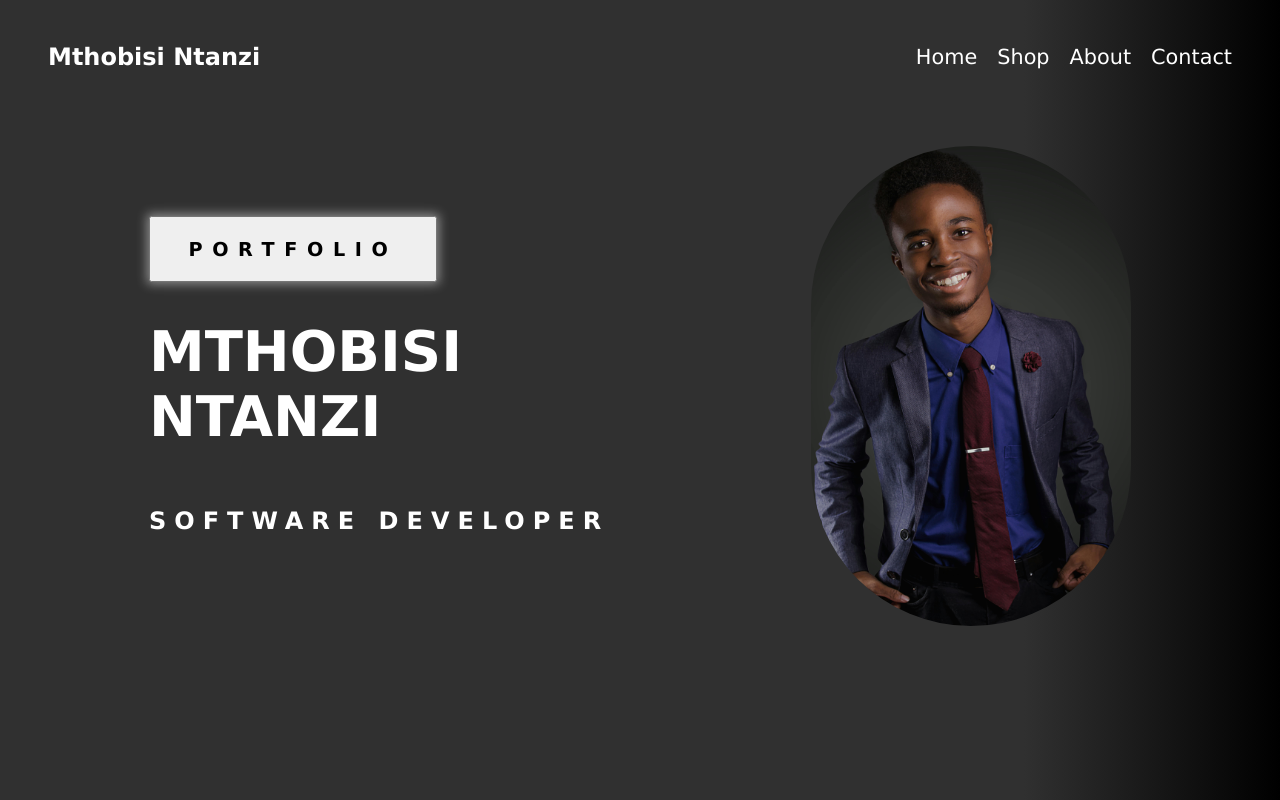
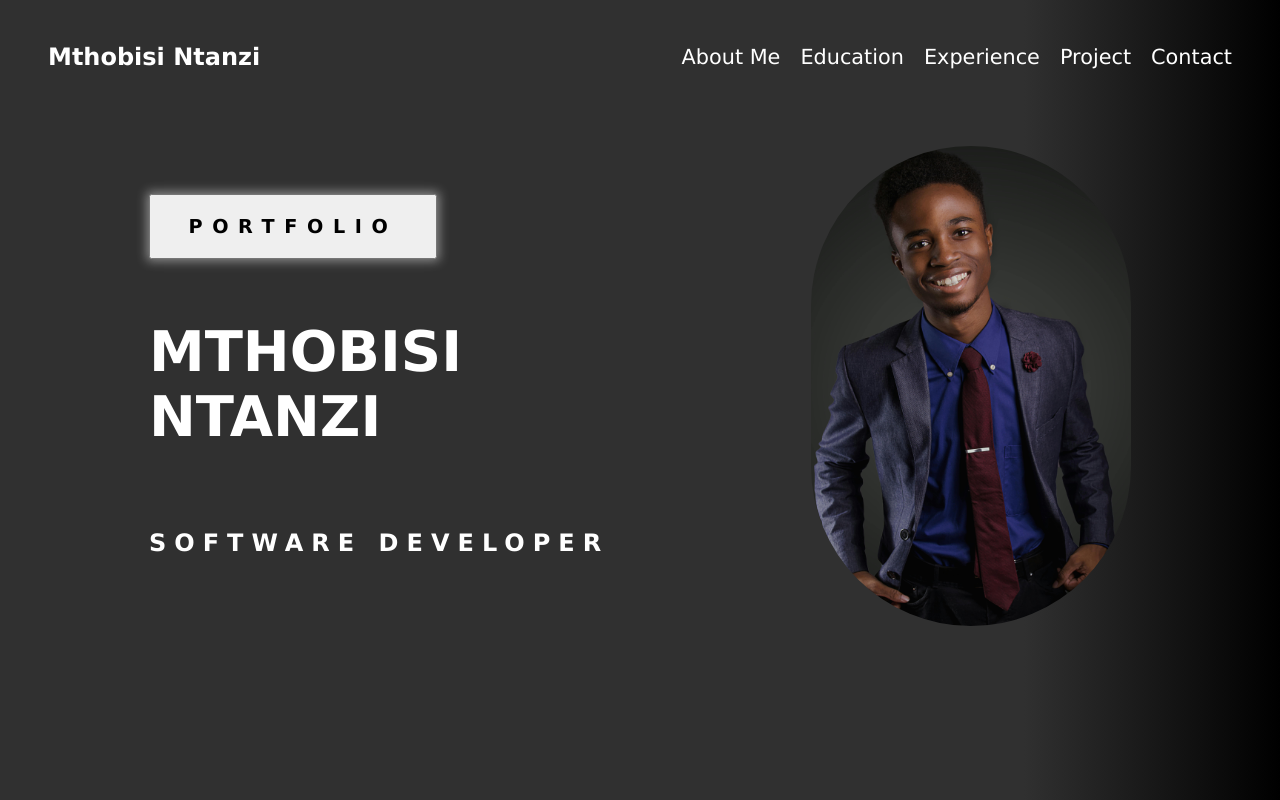
Before and after one commit to MthoNtanzi/portfolio, a Vue app: page / in a window 1280 px wide. Built offline with nearby package versions, Linux system fonts and the light colour scheme.

Commit message:
Create About.Vue file

```diff
--- a/src/assets/global.css
+++ b/src/assets/global.css
@@ -1,6 +1,7 @@
 *{
     box-sizing: border-box;
-    font-family: Verdana, Geneva, Tahoma, sans-serif
+    font-family: Verdana, Geneva, Tahoma, sans-serif;
+    transition: ease-in 3s;
 }
 
 body{
--- a/src/components/Navbar.vue
+++ b/src/components/Navbar.vue
@@ -3,10 +3,11 @@
         <a href="#" class="navbar-brand">Mthobisi Ntanzi</a>
         <span class="menu-toggle" @click="toggleMenu">☰</span>
         <ul class="navbar-links">
-            <li><a href="#home">Home</a></li>
-            <li><a href="#shop">Shop</a></li>
-            <li><a href="#about">About</a></li>
-            <li><a href="#contact">Contact</a></li>
+            <li><router-link to="/about">About Me</router-link></li>
+            <li><router-link to="/education">Education</router-link></li>
+            <li><router-link to="/experience">Experience</router-link></li>
+            <li><router-link to="/project">Project</router-link></li>
+            <li><router-link to="/contact">Contact</router-link></li>
         </ul>
     </nav>
 </template>
--- a/src/views/HomeView.vue
+++ b/src/views/HomeView.vue
@@ -22,6 +22,7 @@
   .intro{
     display: flex;
     flex-direction: column;
+    gap: 1.4rem;
   }
 
   img{
```
Also changed, not shown: src/views/About.Vue (added).
